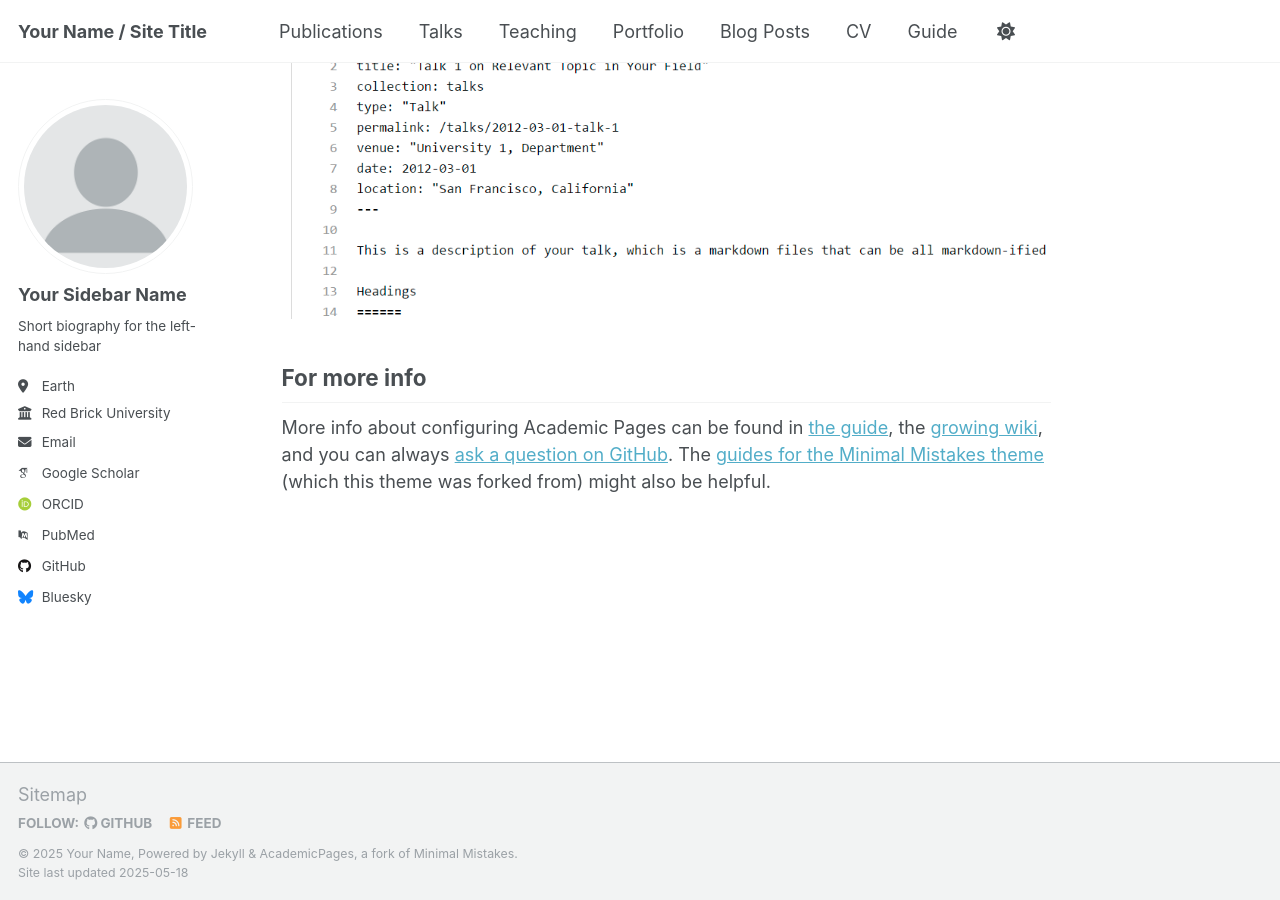
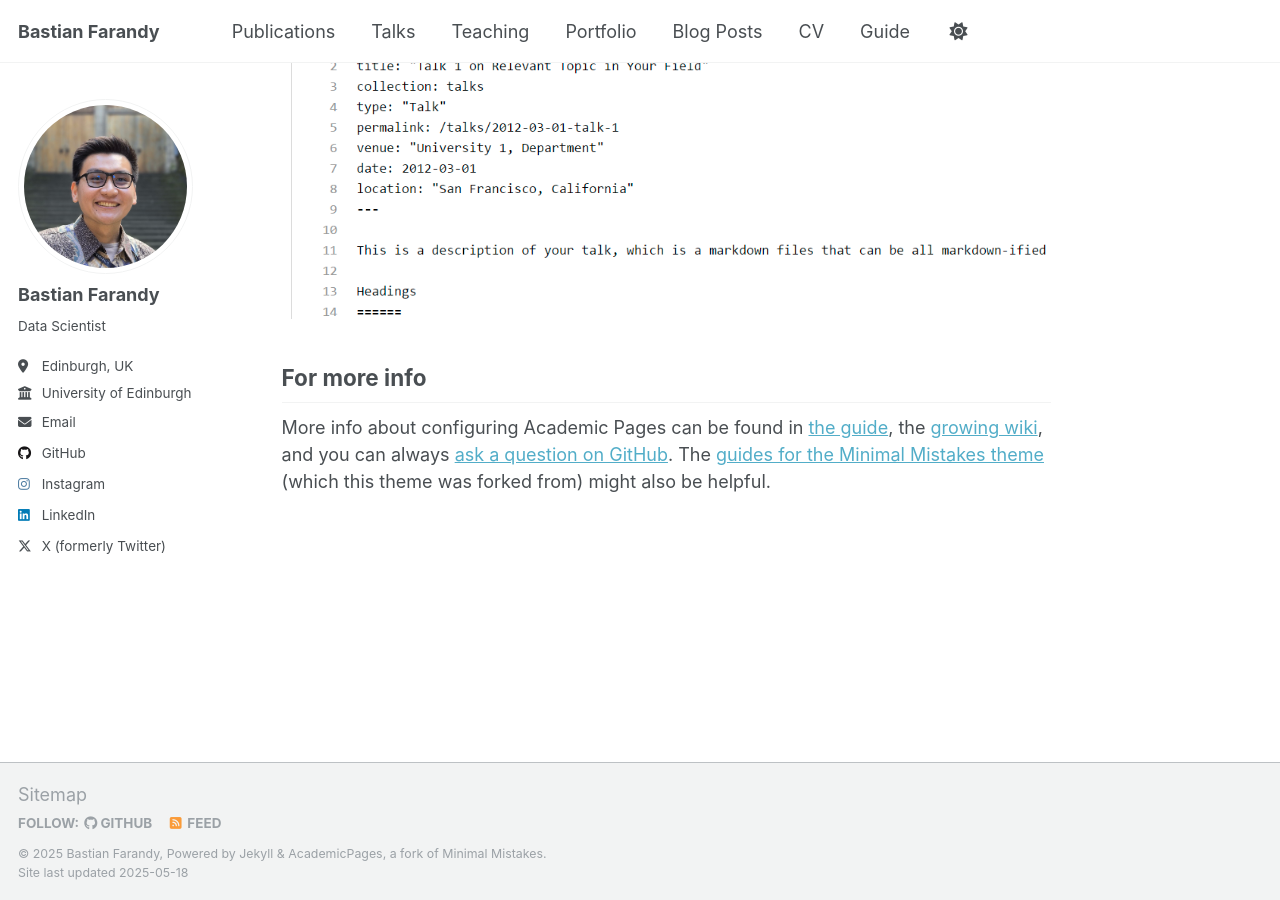
Before and after one commit to bastianf19/bastianf, a Jekyll site: the page built from _pages/about.md, in a window 1280 px wide and 900 px high, scrolled down 2636 px. Built offline with Jekyll 4.4.1, drawn with Linux system fonts in a browser that asks for light colours; some web fonts are replaced.

Commit message:
update profile picture, basic site settings

```diff
--- a/_config.yml
+++ b/_config.yml
@@ -9,36 +9,36 @@
 # Basic Site Settings
 locale                   : "en-US"
 site_theme               : "default"
-title                    : "Your Name / Site Title"
+title                    : "Bastian Farandy"
 title_separator          : "-"
-name                     : &name "Your Name"
-description              : &description "personal description"
-url                      : https://academicpages.github.io # the base hostname & protocol for your site e.g. "https://[your GitHub username].github.io" or if you already have some other page hosted on Github then use "https://[your GitHub username].github.io/[Your Repo Name]"
+name                     : &name "Bastian Farandy"
+description              : &description "Data Scientist"
+url                      : https://bastianf.github.io # the base hostname & protocol for your site e.g. "https://[your GitHub username].github.io" or if you already have some other page hosted on Github then use "https://[your GitHub username].github.io/[Your Repo Name]"
 baseurl                  : "" # the subpath of your site, e.g. "/blog"
-repository               : "academicpages/academicpages.github.io"
+repository               : "bastianf/bastianf.github.io"
 
 # Site Author - The following control what appear as part of the author content on the side bar.
 #               If a field is blank the icon and link will not appear, otherwise it will be shown.
 #               Additional customization can be done by editing /_includes/author-profile.html
 author:
   # Biographic information
-  avatar           : "profile.png"
-  name             : "Your Sidebar Name"
+  avatar           : "profile.jpg"
+  name             : "Bastian Farandy"
   pronouns         : # example: "she/her"
-  bio              : "Short biography for the left-hand sidebar"
-  location         : "Earth"
-  employer         : "Red Brick University"
+  bio              : "Data Scientist"
+  location         : "Edinburgh, UK"
+  employer         : "University of Edinburgh"
   uri              : # URL
-  email            : "none@example.org"
+  email            : "bastian.farandy@gmail.com"
 
   # Academic websites
   academia         : # URL
   arxiv            : # URL - Update with the correct link to your profile
-  googlescholar    : "https://scholar.google.com/citations?user=PS_CX0AAAAAJ"
+  googlescholar    : # "https://scholar.google.com/citations?user=PS_CX0AAAAAJ"
   impactstory      : # URL
-  orcid            : "http://orcid.org/yourorcidurl"
+  orcid            : # "http://orcid.org/yourorcidurl"
   semantic         : # URL
-  pubmed           : "https://www.ncbi.nlm.nih.gov/pubmed/?term=john+snow"
+  pubmed           : # "https://www.ncbi.nlm.nih.gov/pubmed/?term=john+snow"
   researchgate     : # URL
   scopus           : # URL
 
@@ -46,21 +46,21 @@ author:
   bitbucket        : # Username - Update with your username on the site
   codepen          : # Username
   dribbble         : # Username
-  github           : "academicpages"
+  github           : "bastianf19"
   kaggle           : # Username
   stackoverflow    : # User number or user number and name (i.e., use "1" or "1/jeff-atwood")
 
   # Social media
-  bluesky          : "bsky.app" # Replace this with you Bluesky username
+  bluesky          : # "bsky.app" # Replace this with you Bluesky username
   facebook         : # Username
   flickr           : # Username
   foursquare       : # Username
   goodreads        : # Username
   google_plus      : # Username
   keybase          : # Username
-  instagram        : # Username
+  instagram        : "bastianfarandy" # Username
   lastfm           : # Username
-  linkedin         : # Username
+  linkedin         : "Bastian Farandy" # Username
   mastodon         : # URL
   medium           : # URL
   pinterest        : # Username
@@ -68,7 +68,7 @@ author:
   steam            : # Username
   telegram         : # URL
   tumblr           : # Username
-  twitter          : # Username for X / Twitter
+  twitter          : "bastianfarandy" # Username for X / Twitter
   vine             : # Username
   weibo            : # Username
   wikipedia        : # Username
```
Also changed, not shown: images/profile.jpg (added).
